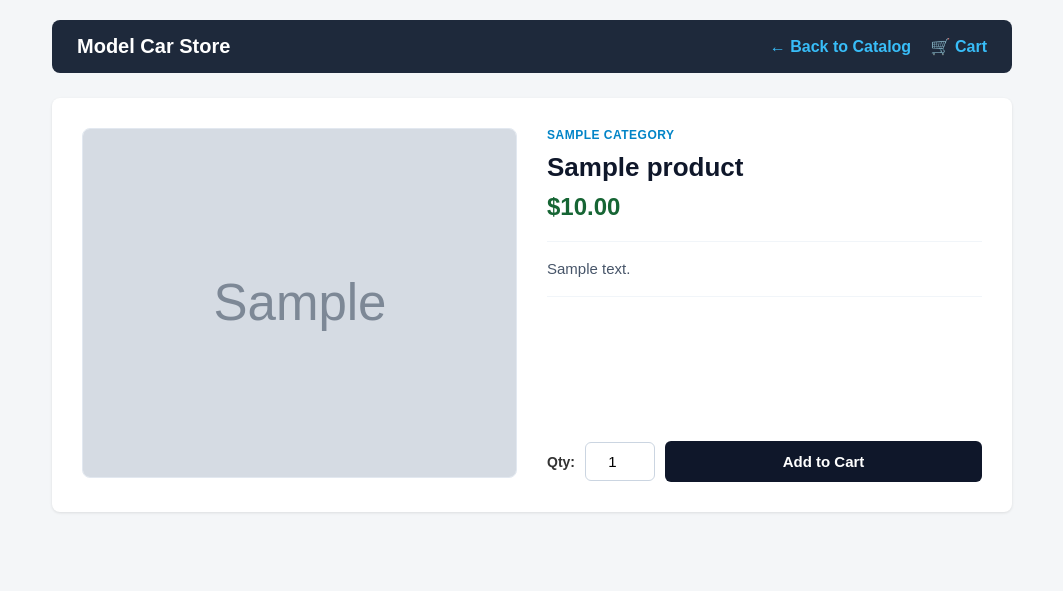
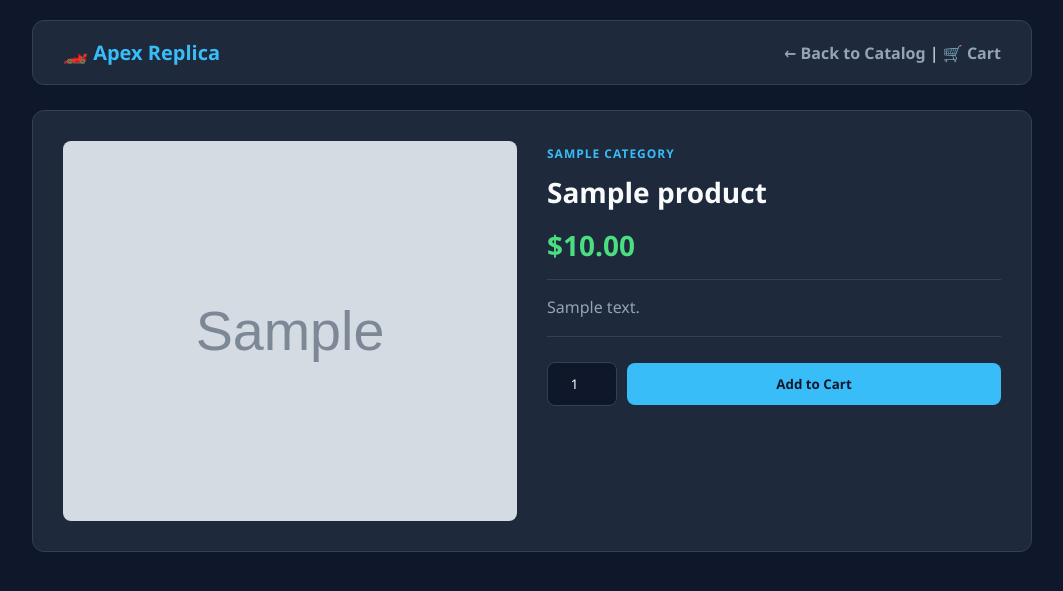
Before and after one commit to bibekgiri4208/model_store, a PHP site: page /product.php?id=1 in a window 1280 px wide. Shown: the top 591 px of the page, without its empty margins (108-1171 px from the left). Run offline with PHP 8.4, Linux system fonts and the light colour scheme; tables that the repository leaves empty or names only in its code hold one stand-in row (values such as "Sample post"); grey boxes marked "Sample" are stand-in pictures.

Commit message:
Refactor product and index pages for improved readability and functionality, including pagination, search handling, and enhanced product display with fallback images.

```diff
--- a/product.php
+++ b/product.php
@@ -2,124 +2,82 @@
 session_start();
 require_once 'config/db.php';
 
-// 1. Get and sanitize product ID from URL
 $product_id = isset($_GET['id']) && is_numeric($_GET['id']) ? (int)$_GET['id'] : 0;
+if ($product_id <= 0) { header("Location: index.php"); exit; }
 
-if ($product_id <= 0) {
-    header("Location: index.php");
-    exit;
-}
-
-// 2. Fetch product details along with category name
-$stmt = $pdo->prepare("
-    SELECT p.*, c.name AS category_name
-    FROM products p
-    LEFT JOIN categories c ON p.category_id = c.id
-    WHERE p.id = ?
-");
+$stmt = $pdo->prepare("SELECT p.*, c.name AS category_name FROM products p LEFT JOIN categories c ON p.category_id = c.id WHERE p.id = ?");
 $stmt->execute([$product_id]);
 $product = $stmt->fetch();
 
-// If product doesn't exist, redirect to index
-if (!$product) {
-    header("Location: index.php");
-    exit;
+if (!$product) { header("Location: index.php"); exit; }
+
+// Image Fallback
+$img_src = $product['image'];
+if (empty($img_src) || $img_src === 'placeholder.jpg') {
+    $img_src = "https://images.unsplash.com/photo-1617814076367-b759c7d7e738?auto=format&fit=crop&w=1000&q=80";
+} elseif (!str_starts_with($img_src, 'http')) {
+    $img_src = 'assets/images/' . $img_src;
 }
 
-// 3. Handle Add to Cart form submission with quantity
 if ($_SERVER['REQUEST_METHOD'] === 'POST' && isset($_POST['add_to_cart'])) {
-    $qty = isset($_POST['quantity']) ? (int)$_POST['quantity'] : 1;
-    if ($qty < 1) $qty = 1;
-
-    // Initialize cart session if not set
-    if (!isset($_SESSION['cart'])) {
-        $_SESSION['cart'] = [];
-    }
-
-    // Add or update product quantity in session cart
-    if (isset($_SESSION['cart'][$product_id])) {
-        $_SESSION['cart'][$product_id] += $qty;
-    } else {
-        $_SESSION['cart'][$product_id] = $qty;
-    }
-
-    $success_message = "Added {$qty} unit(s) to your shopping cart!";
+    $qty = max(1, (int)$_POST['quantity']);
+    $_SESSION['cart'][$product_id] = ($_SESSION['cart'][$product_id] ?? 0) + $qty;
+    $success = "Added {$qty} unit(s) to your cart!";
 }
 ?>
 <!DOCTYPE html>
 <html lang="en">
 <head>
     <meta charset="UTF-8">
-    <meta name="viewport" content="width=device-width, initial-scale=1.0">
-    <title><?= htmlspecialchars($product['title']) ?> - Model Store</title>
+    <title><?= htmlspecialchars($product['title']) ?> - Apex Replica</title>
     <style>
-        * { box-sizing: border-box; font-family: Arial, sans-serif; }
-        body { padding: 20px; background: #f4f6f8; color: #333; max-width: 1000px; margin: auto; }
+        * { box-sizing: border-box; font-family: 'Segoe UI', Tahoma, Geneva, Verdana, sans-serif; }
+        body { background: #0f172a; color: #f8fafc; padding: 20px; margin: 0; }
+        .container { max-width: 1000px; margin: auto; }
+        header { display: flex; justify-content: space-between; align-items: center; background: #1e293b; padding: 18px 30px; border-radius: 12px; border: 1px solid #334155; margin-bottom: 25px; }
+        header h1 { margin: 0; font-size: 20px; color: #38bdf8; }
+        header a { color: #94a3b8; text-decoration: none; font-weight: 600; }
 
-        header { display: flex; justify-content: space-between; align-items: center; background: #1e293b; color: #fff; padding: 15px 25px; border-radius: 8px; margin-bottom: 25px; }
-        header h1 { margin: 0; font-size: 20px; }
-        header a { color: #38bdf8; text-decoration: none; font-weight: bold; margin-left: 15px; }
+        .alert { background: #064e3b; color: #6ee7b7; border: 1px solid #047857; padding: 15px; border-radius: 8px; margin-bottom: 20px; font-weight: bold; }
 
-        .alert-success { background: #dcfce7; border: 1px solid #86efac; color: #166534; padding: 12px 16px; border-radius: 6px; margin-bottom: 20px; font-weight: bold; }
+        .product-card { display: grid; grid-template-columns: 1fr 1fr; gap: 30px; background: #1e293b; padding: 30px; border-radius: 12px; border: 1px solid #334155; }
+        @media (max-width: 768px) { .product-card { grid-template-columns: 1fr; } }
 
-        /* Product Detail Layout */
-        .product-container { display: grid; grid-template-columns: 1fr 1fr; gap: 30px; background: #fff; padding: 30px; border-radius: 8px; box-shadow: 0 1px 3px rgba(0,0,0,0.1); }
-        @media (max-width: 768px) { .product-container { grid-template-columns: 1fr; } }
+        .product-card img { width: 100%; height: 380px; object-fit: cover; border-radius: 8px; background: #0f172a; }
+        .badge { color: #38bdf8; font-weight: bold; text-transform: uppercase; font-size: 12px; letter-spacing: 1px; }
+        .price { font-size: 28px; color: #4ade80; font-weight: bold; margin: 15px 0; }
+        .desc { color: #94a3b8; line-height: 1.6; border-top: 1px solid #334155; border-bottom: 1px solid #334155; padding: 15px 0; margin-bottom: 25px; }
 
-        .product-gallery img { width: 100%; height: 350px; object-fit: cover; border-radius: 8px; border: 1px solid #e2e8f0; background: #f8fafc; }
-
-        .product-details { display: flex; flex-direction: column; }
-        .category-badge { font-size: 12px; text-transform: uppercase; color: #0284c7; font-weight: bold; letter-spacing: 0.5px; }
-        .product-title { font-size: 26px; margin: 10px 0; color: #0f172a; }
-        .product-price { font-size: 24px; color: #166534; font-weight: bold; margin-bottom: 20px; }
-        .product-description { font-size: 15px; line-height: 1.6; color: #475569; margin-bottom: 25px; border-top: 1px solid #f1f5f9; border-bottom: 1px solid #f1f5f9; padding: 15px 0; }
-
-        /* Purchase Controls */
-        .cart-form { display: flex; gap: 10px; align-items: center; margin-top: auto; }
-        .cart-form label { font-weight: bold; font-size: 14px; }
-        .cart-form input[type="number"] { width: 70px; padding: 10px; border: 1px solid #cbd5e1; border-radius: 6px; font-size: 15px; text-align: center; }
-        .cart-btn { flex-grow: 1; background: #0f172a; color: white; border: none; padding: 12px 20px; border-radius: 6px; font-weight: bold; font-size: 15px; cursor: pointer; }
-        .cart-btn:hover { background: #1e293b; }
+        .cart-form { display: flex; gap: 10px; align-items: center; }
+        .cart-form input { width: 70px; background: #0f172a; border: 1px solid #334155; color: white; padding: 12px; border-radius: 8px; text-align: center; }
+        .cart-form button { flex-grow: 1; background: #38bdf8; color: #0f172a; border: none; padding: 12px; border-radius: 8px; font-weight: bold; cursor: pointer; }
     </style>
 </head>
 <body>
 
-<header>
-    <h1>Model Car Store</h1>
-    <div>
-        <a href="index.php">← Back to Catalog</a>
-        <a href="cart.php">🛒 Cart</a>
-    </div>
-</header>
+<div class="container">
+    <header>
+        <h1>🏎️ Apex Replica</h1>
+        <div><a href="index.php">← Back to Catalog</a> | <a href="cart.php">🛒 Cart</a></div>
+    </header>
 
-<?php if (isset($success_message)): ?>
-    <div class="alert-success">
-        <?= htmlspecialchars($success_message) ?> <a href="cart.php" style="color: #15803d; text-decoration: underline;">View Shopping Cart</a>
-    </div>
-<?php endif; ?>
+    <?php if (isset($success)): ?>
+        <div class="alert"><?= htmlspecialchars($success) ?> <a href="cart.php" style="color: #6ee7b7;">View Cart</a></div>
+    <?php endif; ?>
 
-<div class="product-container">
-    <div class="product-gallery">
-        <img
-            src="assets/images/<?= htmlspecialchars($product['image'] ?: 'placeholder.jpg') ?>"
-            alt="<?= htmlspecialchars($product['title']) ?>"
-        >
-    </div>
+    <div class="product-card">
+        <img src="<?= htmlspecialchars($img_src) ?>" alt="<?= htmlspecialchars($product['title']) ?>">
+        <div>
+            <span class="badge"><?= htmlspecialchars($product['category_name'] ?: 'Scale Model') ?></span>
+            <h2 style="margin: 10px 0; font-size: 28px;"><?= htmlspecialchars($product['title']) ?></h2>
+            <div class="price">$<?= number_format($product['price'], 2) ?></div>
+            <div class="desc"><?= nl2br(htmlspecialchars($product['description'] ?: 'High precision die-cast scale model car.')) ?></div>
 
-    <div class="product-details">
-        <span class="category-badge"><?= htmlspecialchars($product['category_name'] ?: 'Uncategorized') ?></span>
-        <h2 class="product-title"><?= htmlspecialchars($product['title']) ?></h2>
-        <div class="product-price">$<?= number_format($product['price'], 2) ?></div>
-
-        <div class="product-description">
-            <?= nl2br(htmlspecialchars($product['description'] ?: 'No detailed description available for this model car.')) ?>
+            <form action="product.php?id=<?= $product['id'] ?>" method="POST" class="cart-form">
+                <input type="number" name="quantity" value="1" min="1" max="10">
+                <button type="submit" name="add_to_cart">Add to Cart</button>
+            </form>
         </div>
-
-        <form action="product.php?id=<?= $product['id'] ?>" method="POST" class="cart-form">
-            <label for="quantity">Qty:</label>
-            <input type="number" id="quantity" name="quantity" value="1" min="1" max="10" required>
-            <button type="submit" name="add_to_cart" class="cart-btn">Add to Cart</button>
-        </form>
     </div>
 </div>
 
```
Also changed, not shown: index.php (+20 -4 lines).
